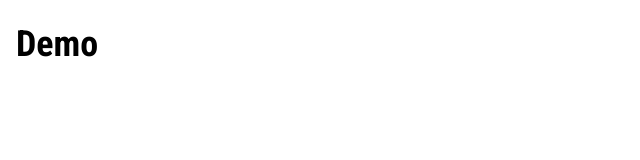
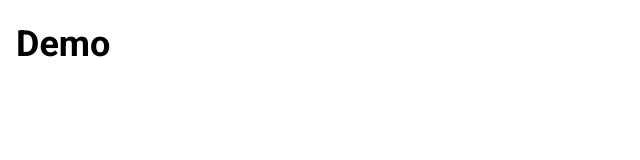
Before and after one commit to akhrtj/react-ts-app, a React (Create React App) app: page / in a window 1280 px wide. Shown: the top 160 px of the page, without its empty margins (0-640 px from the left). Built offline with nearby package versions, Linux system fonts and the light colour scheme.

Commit message:
update style

```diff
--- a/src/styles/element.scss
+++ b/src/styles/element.scss
@@ -1,3 +1,8 @@
+html,
+body {
+  height: 100%;
+}
+
 html {
   font-size: 62.5%;
 }
--- a/src/styles/variable.scss
+++ b/src/styles/variable.scss
@@ -1,2 +1,2 @@
-@import url('https://fonts.googleapis.com/css2?family=Noto+Sans+JP:wght@400;700&family=Roboto+Condensed:wght@400;700&display=swap');
-$font-family: 'Roboto Condensed', 'Noto Sans JP', sans-serif;
+@import url('https://fonts.googleapis.com/css2?family=Noto+Sans+JP:wght@400;700&family=Roboto:wght@400;700&display=swap');
+$font-family: 'Roboto', 'Noto Sans JP', sans-serif;
```
